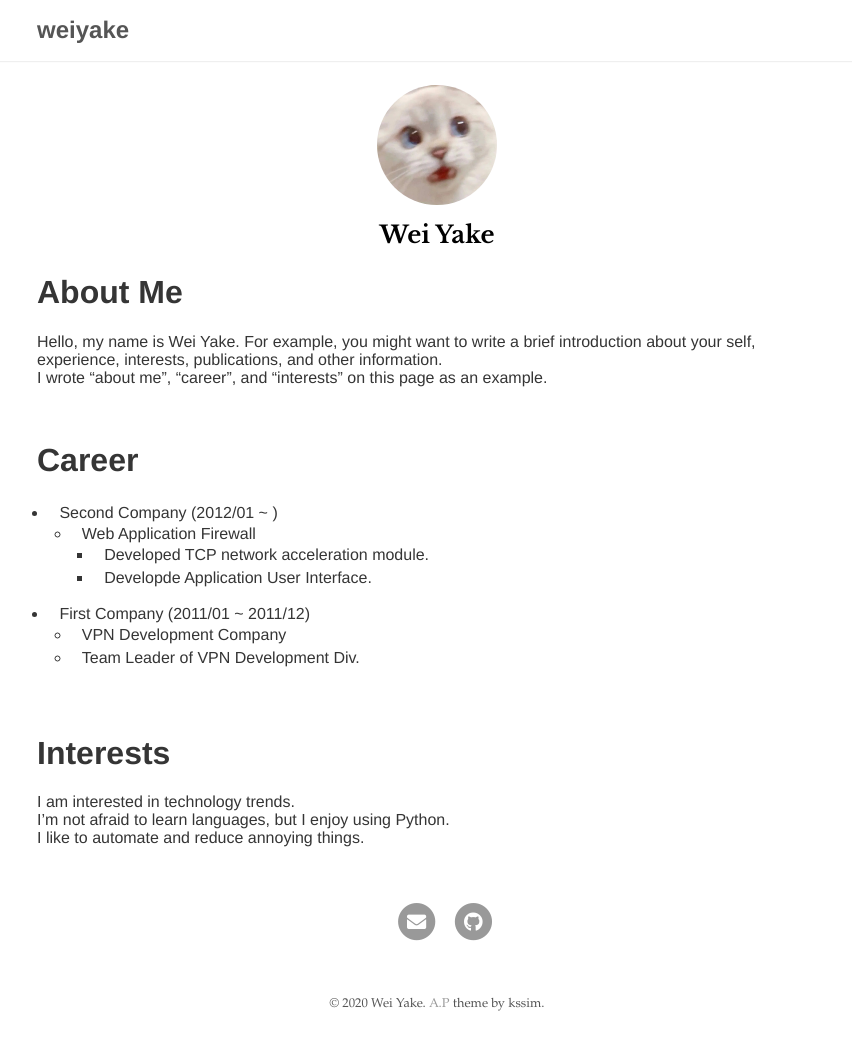
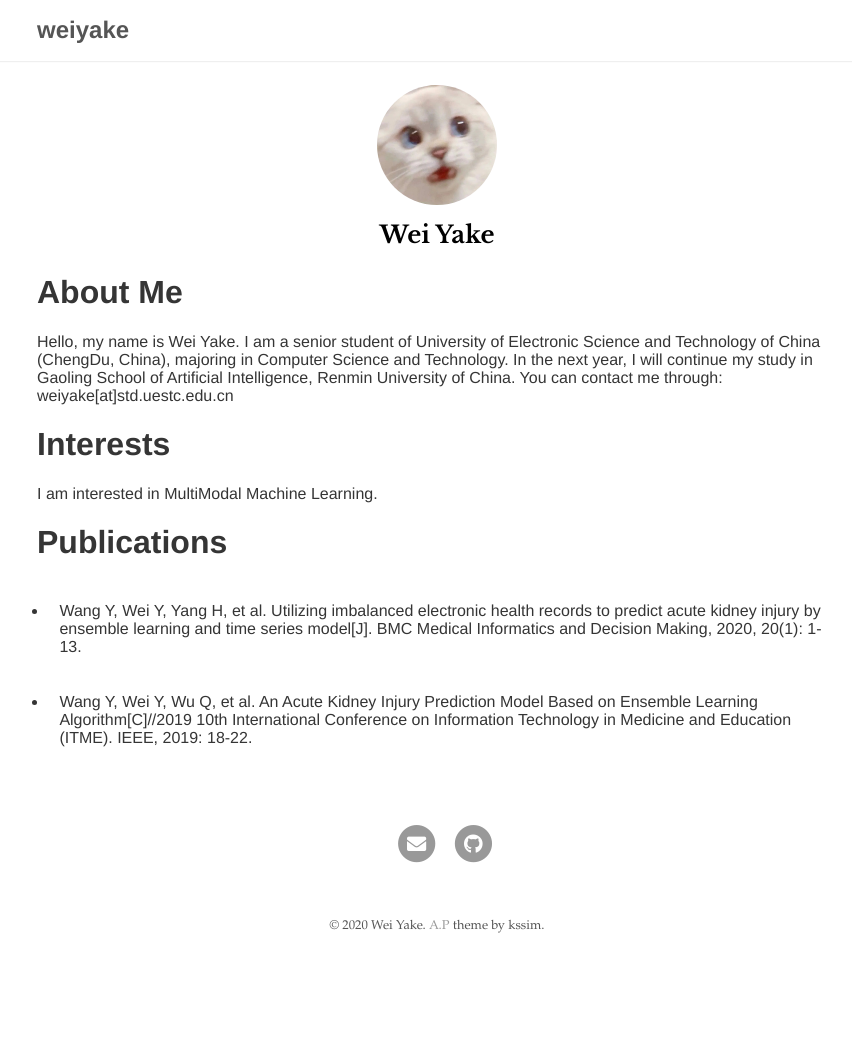
Before and after one commit to echo0409/echo0409.github.io, a Jekyll site: the page built from index.md, in a window 1280 px wide. Shown: the whole page, without its empty margins (203-1055 px from the left). Built offline with Jekyll 4.4.1, drawn with Linux system fonts in a browser that asks for light colours; our own code applies the rules of GitHub Pages for plain Markdown files; after the commit the page ends 969 px from its top, so only the background shows below that.

Commit message:
second commit

```diff
--- a/index.md
+++ b/index.md
@@ -3,24 +3,15 @@ layout: about
 ---
 
 # About Me
-Hello, my name is Wei Yake.
-For example, you might want to write a brief introduction about your self, experience, interests, publications, and other information.
-I wrote "about me", "career", and "interests" on this page as an example.
+Hello, my name is Wei Yake. I am a senior student of University of Electronic Science and Technology of China (ChengDu, China), majoring in Computer Science and Technology. In the next year, I will continue my study in Gaoling School of Artificial Intelligence, Renmin University of China. You can contact me through: weiyake[at]std.uestc.edu.cn
 
-<br/>
 
-# Career
-* Second Company (2012/01 ~ )
-  * Web Application Firewall
-    * Developed TCP network acceleration module.
-    * Developde Application User Interface.
-* First Company (2011/01 ~ 2011/12)
-  * VPN Development Company
-  * Team Leader of VPN Development Div.
-
-<br/>
 
 # Interests
-I am interested in technology trends.
-I'm not afraid to learn languages, but I enjoy using Python.
-I like to automate and reduce annoying things.
+I am interested in MultiModal Machine Learning.
+
+
+# Publications
+- Wang Y, Wei Y, Yang H, et al. Utilizing imbalanced electronic health records to predict acute kidney injury by ensemble learning and time series model[J]. BMC Medical Informatics and Decision Making, 2020, 20(1): 1-13.
+
+- Wang Y, Wei Y, Wu Q, et al. An Acute Kidney Injury Prediction Model Based on Ensemble Learning Algorithm[C]//2019 10th International Conference on Information Technology in Medicine and Education (ITME). IEEE, 2019: 18-22.
```
